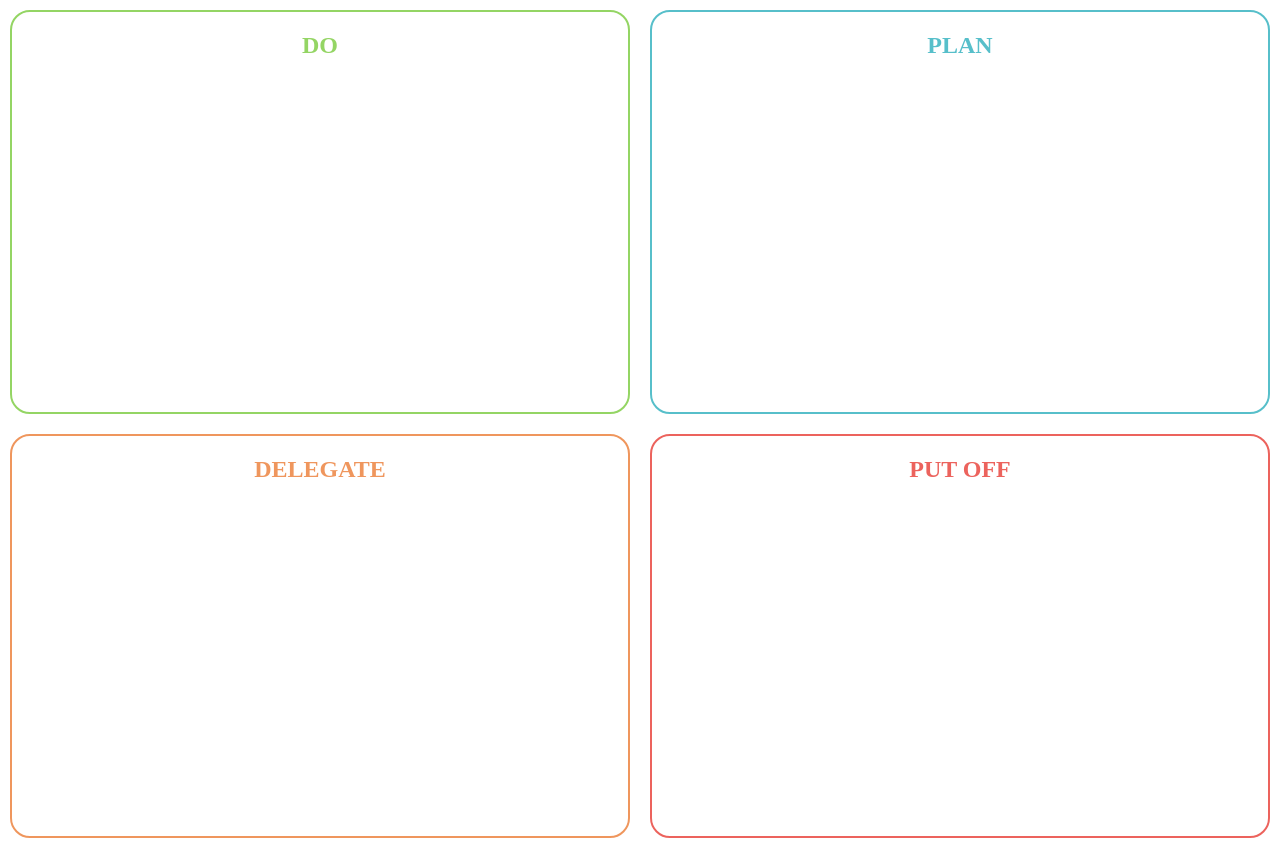
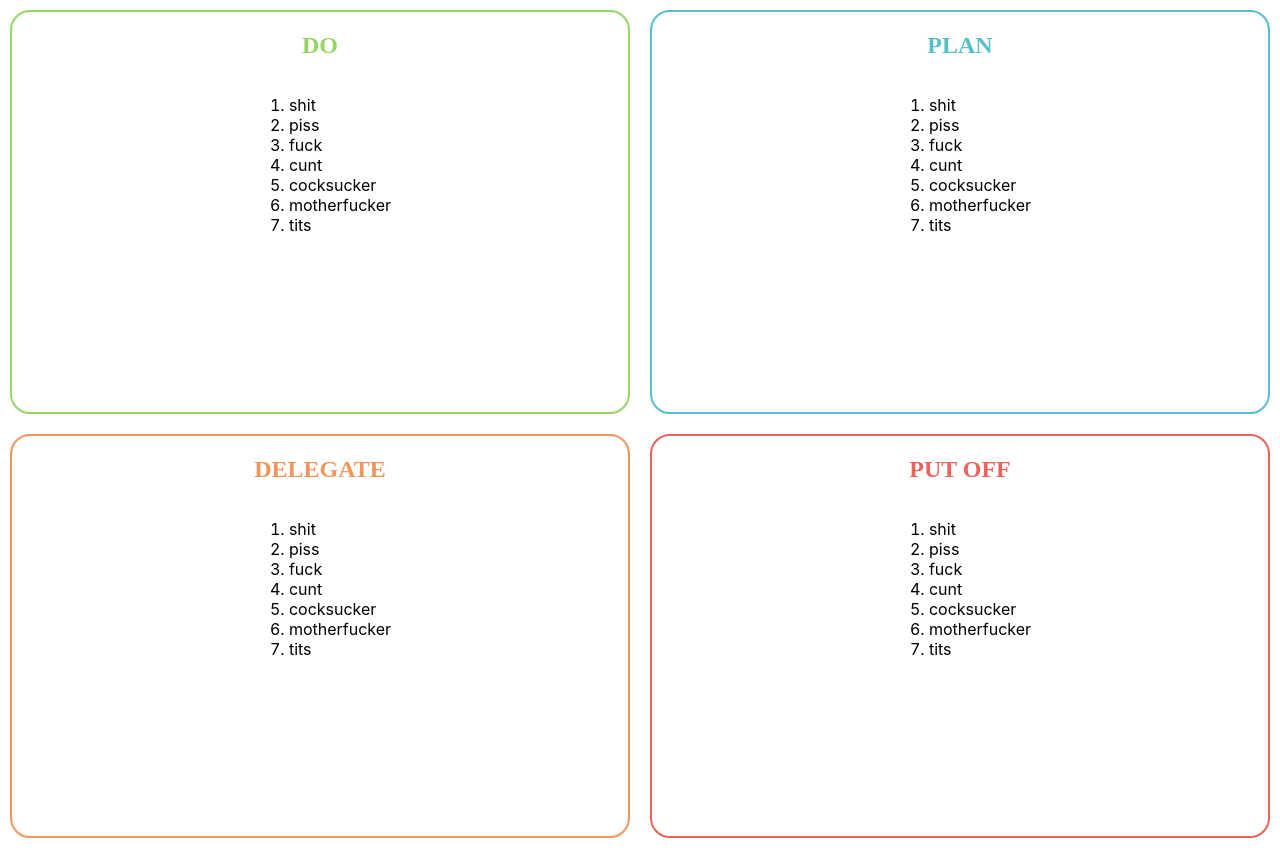
Before and after one commit to jkochanik/eisenhower, a React (Create React App) app: page / in a window 1280 px wide. Built offline with nearby package versions, Linux system fonts and the light colour scheme.

Commit message:
Build: Created TaskList & LoneTaskList. Hard Coded for now and added to Quadrant

```diff
--- /dev/null
+++ b/src/components/Quadrant/TaskList.js
@@ -0,0 +1,31 @@
+import React from "react";
+import styled from "styled-components";
+
+class TaskList extends React.Component {
+    list = ["shit", "piss","fuck","cunt","cocksucker","motherfucker","tits"];
+    constructor(props) {
+        super(props);
+        this.state = {
+            list: this.taskArray,
+        }
+    };
+
+    listTasks() {
+        return this.list.map((task) =>
+            <li>{task}</li>
+        );
+    }
+
+
+    render() {
+        return (
+            <div>
+                <ol>
+                    {this.listTasks()}
+                </ol>
+            </div>
+        );
+    }
+}
+
+export { TaskList }
--- a/src/components/Quadrant/index.js
+++ b/src/components/Quadrant/index.js
@@ -1,6 +1,8 @@
 import React from 'react';
 import ColorBlock from "./Block";
 import styled from "styled-components";
+import {TaskList} from "./TaskList";
+
 
 const QuadrantName = styled.h2`
     color: ${props => props.color || "black"};
@@ -15,13 +17,14 @@ class Quadrant extends React.Component{
         super(props);
         this.state = {
             color: props.color,
-            name: props.name
+            name: props.name,
         }
     }
 
     render() {
         return <ColorBlock fillColor={this.props.color}>
             <QuadrantName color={this.props.color}> {this.props.name} </QuadrantName>
+            <TaskList/>
         </ColorBlock>
     }
 }
```
Also changed, not shown: src/components/LoneTaskList/index.js (added, +15 -0 lines).
